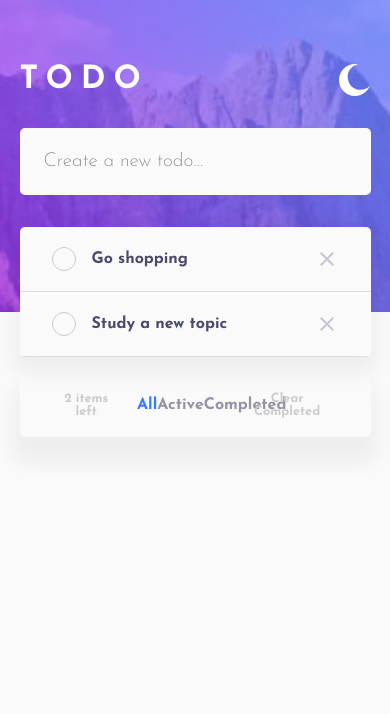
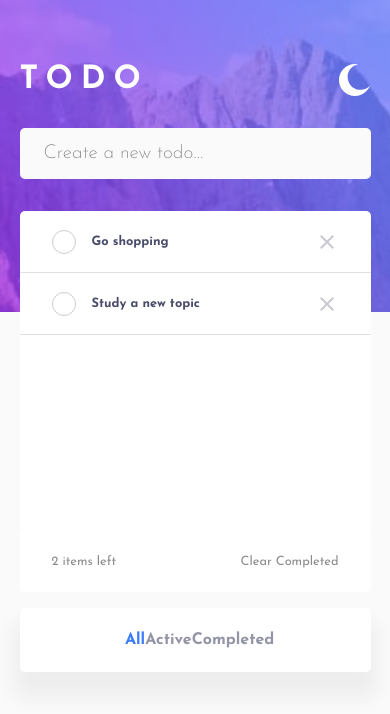
Before and after one commit to kofinartey/todo-app, a React (Create React App) app: page / in a window 390 px wide. Shown: the top 714 px of the page. Built offline with nearby package versions, Linux system fonts and the light colour scheme.

Commit message:
fixed media query issues

```diff
--- a/src/components/FilterBar.js
+++ b/src/components/FilterBar.js
@@ -1,4 +1,4 @@
-import React, { useContext } from "react";
+import React, { useState, useContext } from "react";
 import { TodoContext } from "../contexts/TodosContext";
 import { ThemeContext } from "../contexts/ThemeContext";
 import styles from "../styles/FilterBarStyles";
@@ -28,7 +28,7 @@ function FilterBar(props) {
     //    *clear completed
     <div
       className={classes.FilterBar}
-      style={{ backgroundColor: isDark ? "#25273C" : "#FAFAFA" }}
+      style={{ backgroundColor: isDark ? "#25273C" : "white" }}
     >
       {/*   display todos left */}
       <p
--- a/src/components/TodoList.js
+++ b/src/components/TodoList.js
@@ -9,7 +9,8 @@ import { withStyles } from "@material-ui/styles";
 function TodoList(props) {
   const { classes } = props;
   const { isDark } = useContext(ThemeContext);
-  const { todos } = useContext(TodoContext);
+  const { todos, clearCompleted } = useContext(TodoContext);
+  const numUncompletedTodos = todos.filter((todo) => !todo.completed).length;
 
   //states to hold completed and active todos
   const [completed, setCompleted] = useState([]);
@@ -31,15 +32,6 @@ function TodoList(props) {
   };
 
   //Separate completed and active todos and store them in state
-  // const selectCompleted = () => {
-  //   const done = todos.filter((todo) => todo.completed);
-  //   setCompleted(done);
-  // };
-  // const selectActive = () => {
-  //   const undone = todos.filter((todo) => !todo.completed);
-  //   setActive(undone);
-  // };
-
   useEffect(() => {
     const selectCompleted = () => {
       const done = todos.filter((todo) => todo.completed);
@@ -55,11 +47,8 @@ function TodoList(props) {
     };
     selectActive();
   }, [todos]);
-  // useEffect(() => {
-  //   selectCompleted();
-  //   selectActive();
-  // }, [todos]);
 
+  //functions for conditional rendering of list
   const renderCompleted = () =>
     completed.map((todo) => <Todo todo={todo} key={todo.id} />);
   const renderActive = () =>
@@ -67,12 +56,17 @@ function TodoList(props) {
   const renderAll = () =>
     todos.map((todo) => <Todo todo={todo} key={todo.id} />);
 
+  //store value for conditional color change
+  const conditionalBackground = {
+    backgroundColor: isDark ? "#25273C" : "white",
+    color: "#8C8C8C",
+  };
+  // const conditionalText = { backgroundColor: };
+
   return (
     <div className={classes.TodoList}>
-      <div
-        className={classes.list}
-        style={{ backgroundColor: isDark ? "#25273C" : "#FAFAFA" }}
-      >
+      {/* list */}
+      <div className={classes.list} style={conditionalBackground}>
         {filterStatus.active
           ? renderActive()
           : filterStatus.completed
@@ -80,6 +74,19 @@ function TodoList(props) {
           : renderAll()}
       </div>
 
+      {/* statusbar */}
+      <div className={classes.statusBar} style={conditionalBackground}>
+        <p>{`${numUncompletedTodos} items left`}</p>
+        <p
+          onClick={() => {
+            clearCompleted();
+          }}
+        >
+          Clear Completed
+        </p>
+      </div>
+
+      {/* filterbar */}
       {todos.length > 0 && (
         <FilterBar
           filterCompleted={filterCompleted}
--- a/src/styles/FilterBarStyles.js
+++ b/src/styles/FilterBarStyles.js
@@ -5,7 +5,7 @@ const styles = {
     backgroundColor: "white",
     color: "hsl(236, 9%, 61%)",
     display: "flex",
-    justifyContent: "space-between",
+    justifyContent: "center",
     alignItems: "center",
     marginTop: "1rem",
     padding: " .5rem 2rem",
@@ -15,7 +15,7 @@ const styles = {
   },
 
   Filters__wrapper: {
-    width: "40%",
+    width: "60%",
     display: "flex",
     justifyContent: "space-between",
     padding: "1rem",
@@ -30,17 +30,34 @@ const styles = {
   },
 
   todos__left: {
+    display: "none",
     fontSize: ".8rem",
     color: "#ccc",
   },
   clear: {
     fontSize: ".8rem",
     color: "#ccc",
+    display: "none",
     "&:hover": {
       color: "hsl(280, 87%, 75%)",
       cursor: "pointer",
     },
   },
+
+  "@media(min-width: 768px)": {
+    FilterBar: {
+      justifyContent: "space-between",
+    },
+    Filters__wrapper: {
+      width: "40%",
+    },
+    todos__left: {
+      display: "block",
+    },
+    clear: {
+      display: "block",
+    },
+  },
 };
 
 export default styles;
--- a/src/styles/NewTodoStyles.js
+++ b/src/styles/NewTodoStyles.js
@@ -8,7 +8,7 @@ const styles = {
     fontFamily: "Josefin Sans, sans-serif",
     fontSize: "1.2rem",
     width: "100%",
-    padding: "1.5rem",
+    padding: "1rem 1.5rem",
     border: "none",
     borderRadius: "5px",
     "&::placeholder": {
--- a/src/styles/TodoAppStyles.js
+++ b/src/styles/TodoAppStyles.js
@@ -48,7 +48,11 @@ const styles = {
       height: "2rem",
     },
   },
-
+  "@media(min-width: 48rem)": {
+    TodoApp__wrapper: {
+      width: "80%",
+    },
+  },
   "@media(min-width: 64rem)": {
     TodoApp__header: {
       backgroundImage: `url(${desktopLight})`,
--- a/src/styles/TodoListStyles.js
+++ b/src/styles/TodoListStyles.js
@@ -7,10 +7,10 @@ const styles = {
   list: {
     backgroundColor: "white",
     borderRadius: "5px",
-    maxHeight: "28rem",
+    height: "20rem",
     overflowY: "scroll",
     position: "relative",
-    boxShadow: "0px 10px 20px 7px rgba(0,0,0,0.05)",
+    // boxShadow: "0px 10px 20px 7px rgba(0,0,0,0.05)",
     transition: "all .3s ease-in-out",
     "&::-webkit-scrollbar": {
       width: ".3rem",
@@ -22,6 +22,30 @@ const styles = {
       backgroundColor: "hsl(280, 87%, 70%)",
     },
   },
+  statusBar: {
+    width: "100%",
+    fontSize: ".8rem",
+    display: "flex",
+    justifyContent: "space-between",
+    alignItems: "center",
+    padding: "1.5rem 2rem",
+    borderRadius: "0 0 5px 5px",
+    // boxShadow: "0px 10px 20px 7px rgba(0,0,0,0.05)",
+
+    "& p:nth-of-type(2):hover": {
+      color: "hsl(280, 87%, 75%)",
+      cursor: "pointer",
+    },
+  },
+
+  "@media(min-width: 48rem)": {
+    list: {
+      height: "25rem",
+    },
+    statusBar: {
+      display: "none",
+    },
+  },
 };
 
 export default styles;
--- a/src/styles/TodoStyles.js
+++ b/src/styles/TodoStyles.js
@@ -43,6 +43,7 @@ const styles = {
       "linear-gradient(to right, hsl(192, 100%, 67%) ,hsl(280, 87%, 65%))",
   },
   task: {
+    fontSize: ".8rem",
     padding: "1rem",
     textAlign: "left",
     display: "flex",
@@ -58,6 +59,12 @@ const styles = {
       transition: "transform .3s ease-in-out",
     },
   },
+
+  "@media(min-width: 48rem)": {
+    task: {
+      fontSize: "1rem",
+    },
+  },
 };
 
 export default styles;
```
